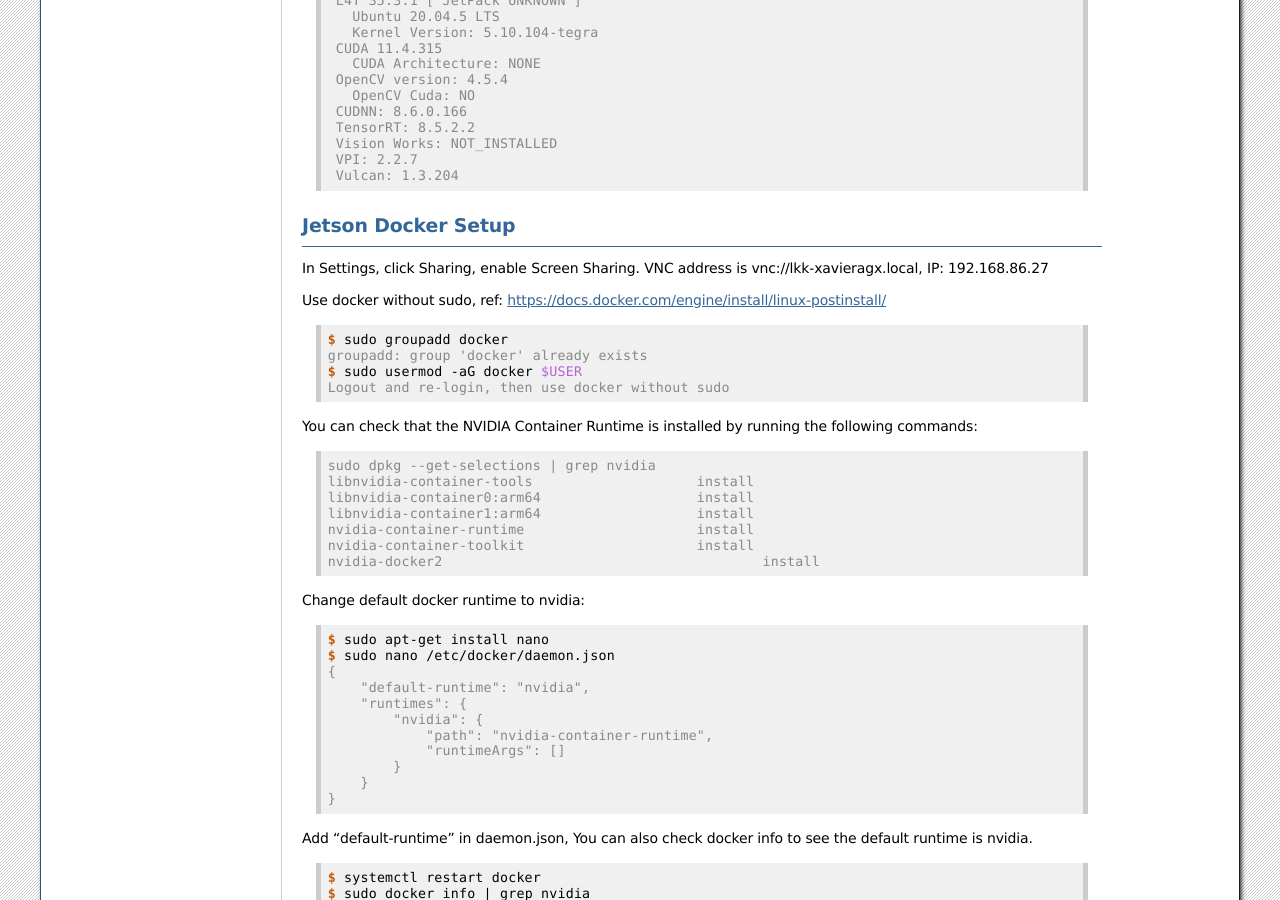
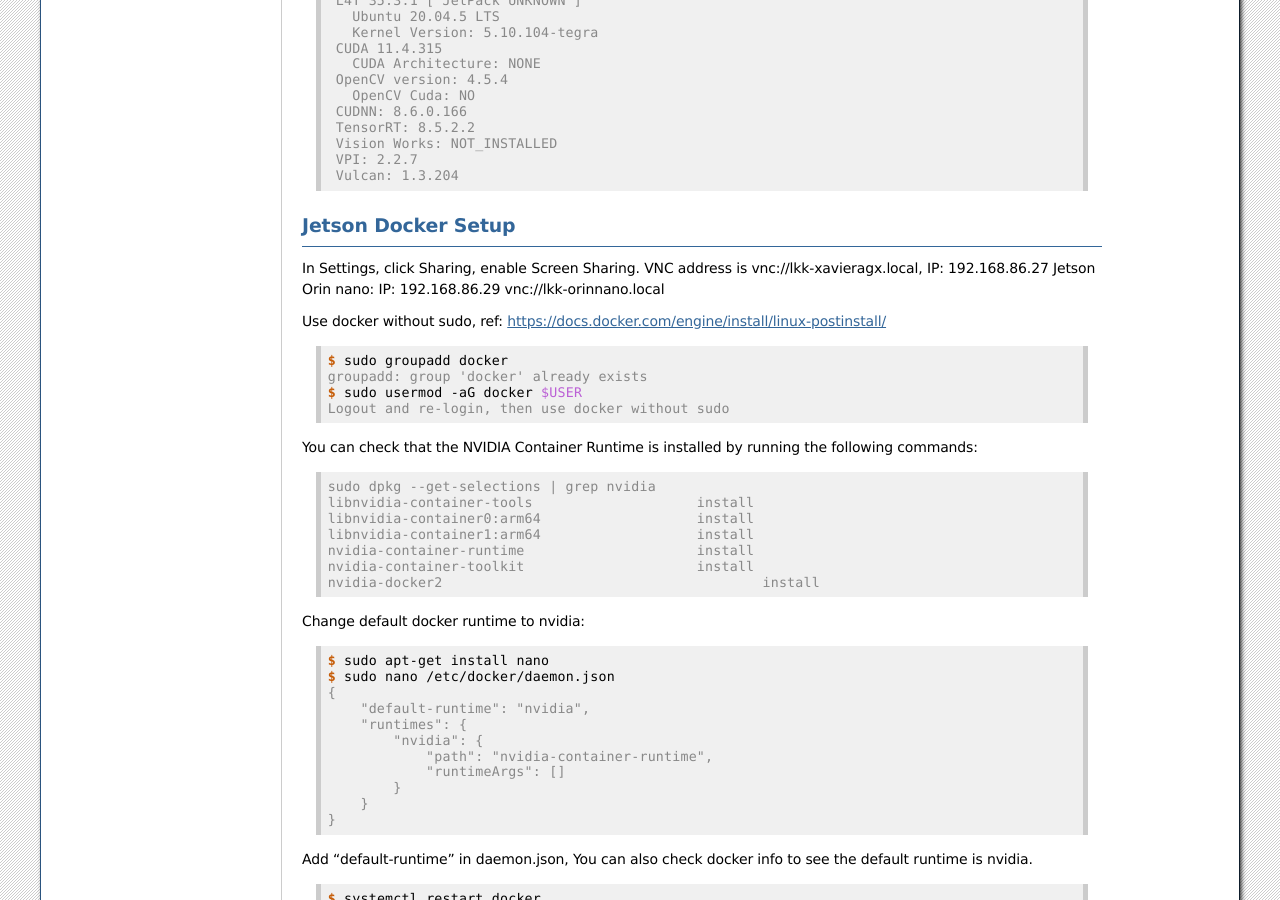
Before and after one commit to lkk688/mytutorial, a Sphinx documentation site: the page built from docs/source/jetson.rst, in a window 1280 px wide and 900 px high, scrolled down 3654 px. Built offline with Sphinx 7.4.7, drawn with Linux system fonts in a browser that asks for light colours.

Commit message:
Update jetson

```diff
--- a/docs/source/jetson.rst
+++ b/docs/source/jetson.rst
@@ -127,6 +127,7 @@
 Jetson Docker Setup
 -------------------
 In Settings, click Sharing, enable Screen Sharing. VNC address is vnc://lkk-xavieragx.local, IP: 192.168.86.27
+Jetson Orin nano: IP: 192.168.86.29 vnc://lkk-orinnano.local
 
 Use docker without sudo, ref: https://docs.docker.com/engine/install/linux-postinstall/
 
```
